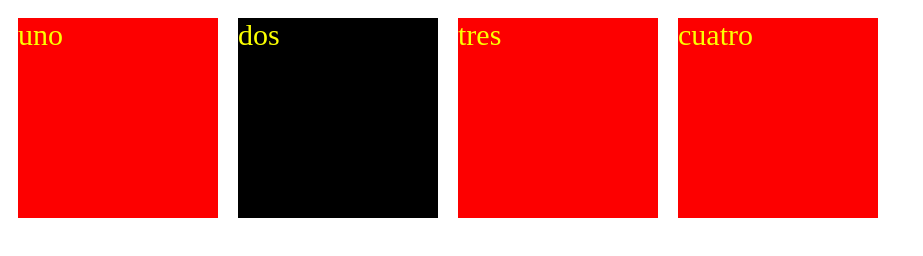
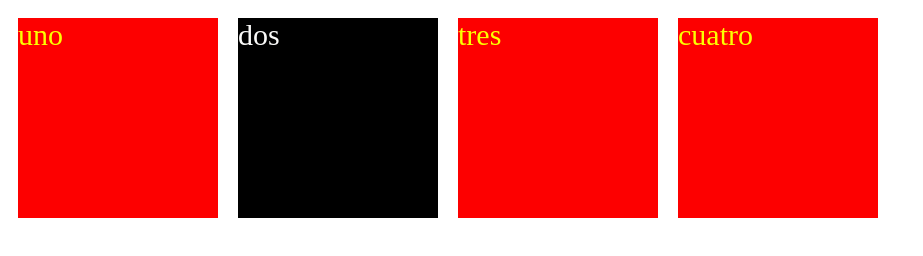
Before and after one commit to MMCMerino/Ejercicio-codo-a-codo, a plain HTML site: page index.html in a window 1280 px wide. Shown: the whole page, without its empty margins (0-923 px from the left). Drawn offline with Linux system fonts and the light colour scheme.

Commit message:
Update styles.css

```diff
--- a/styles.css
+++ b/styles.css
@@ -22,6 +22,7 @@
   }
 
    .flex-container  #flex-dos {
+    color: #fafaf9;
     background-color: #000000;
     width: 200px;
     height: 200px;
```
